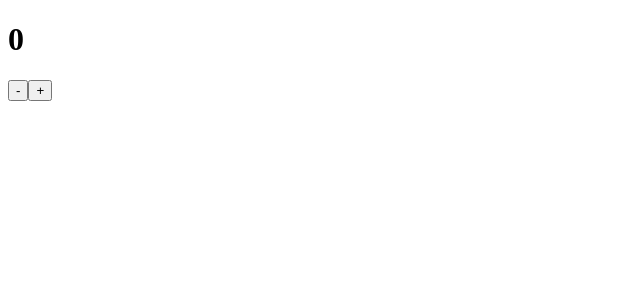
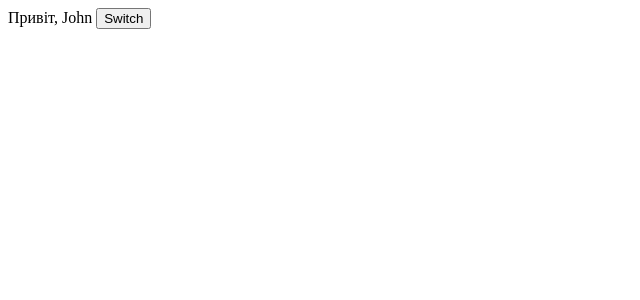
Before and after one commit to freshcodeAlice/fm-2023-react-welcome, a React (Create React App) app: page / in a window 1280 px wide. Shown: the top 300 px of the page, without its empty margins (0-640 px from the left). Built offline with nearby package versions, Linux system fonts and the light colour scheme.

Commit message:
Aloha task resolve

```diff
--- /dev/null
+++ b/src/components/Aloha/index.js
@@ -0,0 +1,28 @@
+import React, { Component } from 'react';
+
+class Aloha extends Component {
+    constructor(props) {
+        super(props);
+        this.state = {
+           isGreeting: true
+        }
+    }
+
+    switch = () => {
+        const {isGreeting} = this.state;
+        this.setState({
+            isGreeting: !isGreeting
+        })
+    }
+
+    render() {
+        const helloText = this.state.isGreeting ? "Привіт" : "Прощавай"
+        return (
+            <div>
+                {helloText}, {this.props.userName} <button onClick={this.switch}>Switch</button>
+            </div>
+        );
+    }
+}
+
+export default Aloha;
--- a/src/components/App.js
+++ b/src/components/App.js
@@ -1,5 +1,6 @@
 import React from "react";
 import DayPart from "./DayPart";
+import Aloha from './Aloha';
 
 class App extends React.Component {
   constructor(props){
@@ -8,12 +9,10 @@ class App extends React.Component {
 
 
   render(){
-    const {userAge, userName} = this.props;
+
 
     return (
-      <section>
-        <DayPart hours={10} />, {userName}
-      </section>
+      <Aloha userName="John"/>
     )
 
   }
--- a/src/index.js
+++ b/src/index.js
@@ -1,11 +1,11 @@
 import React from 'react';
 import ReactDOM from 'react-dom/client';
 import Counter from './components/Counter/Counter';
-//import App from './components/App';
+import App from './components/App';
 
 const root = ReactDOM.createRoot(document.getElementById('root'));
 root.render(
     <> {/*   <React.Fragment>  */}
-    <Counter />
+    <App />
     </>
 );
```
